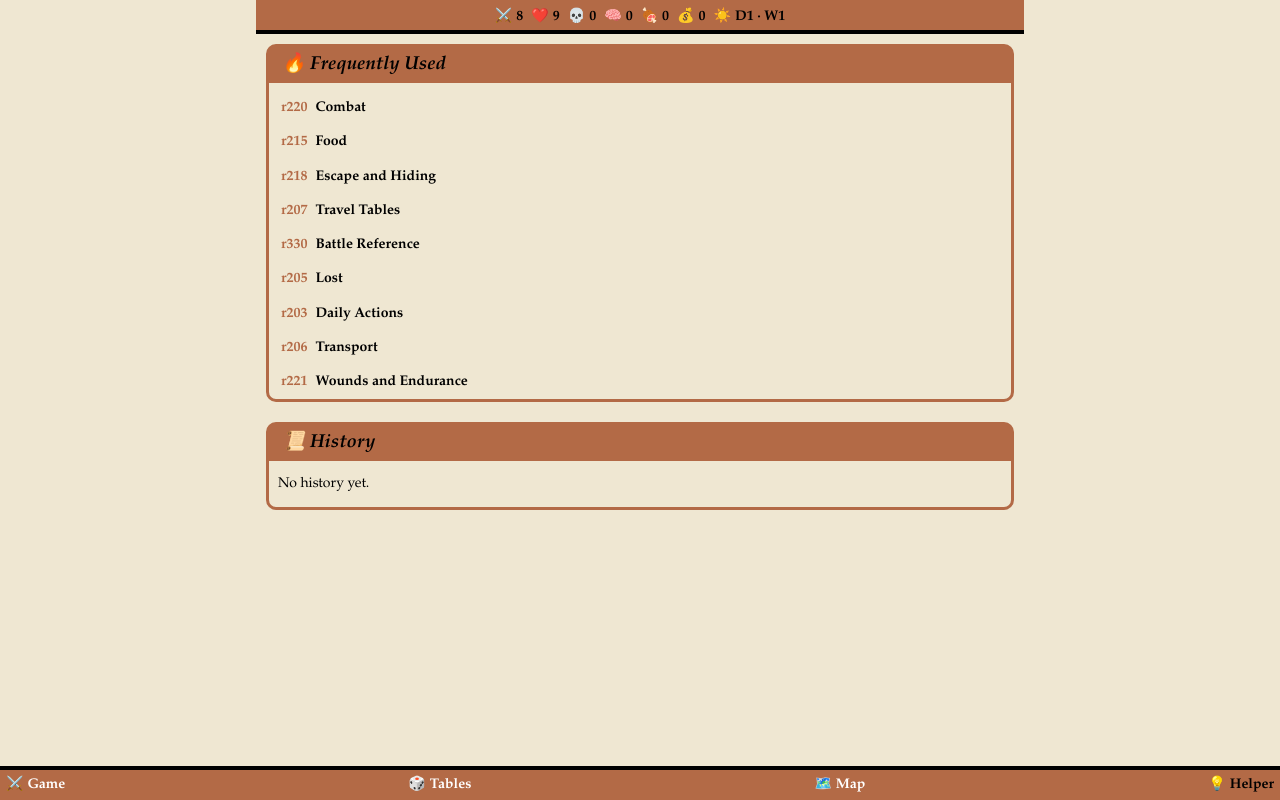
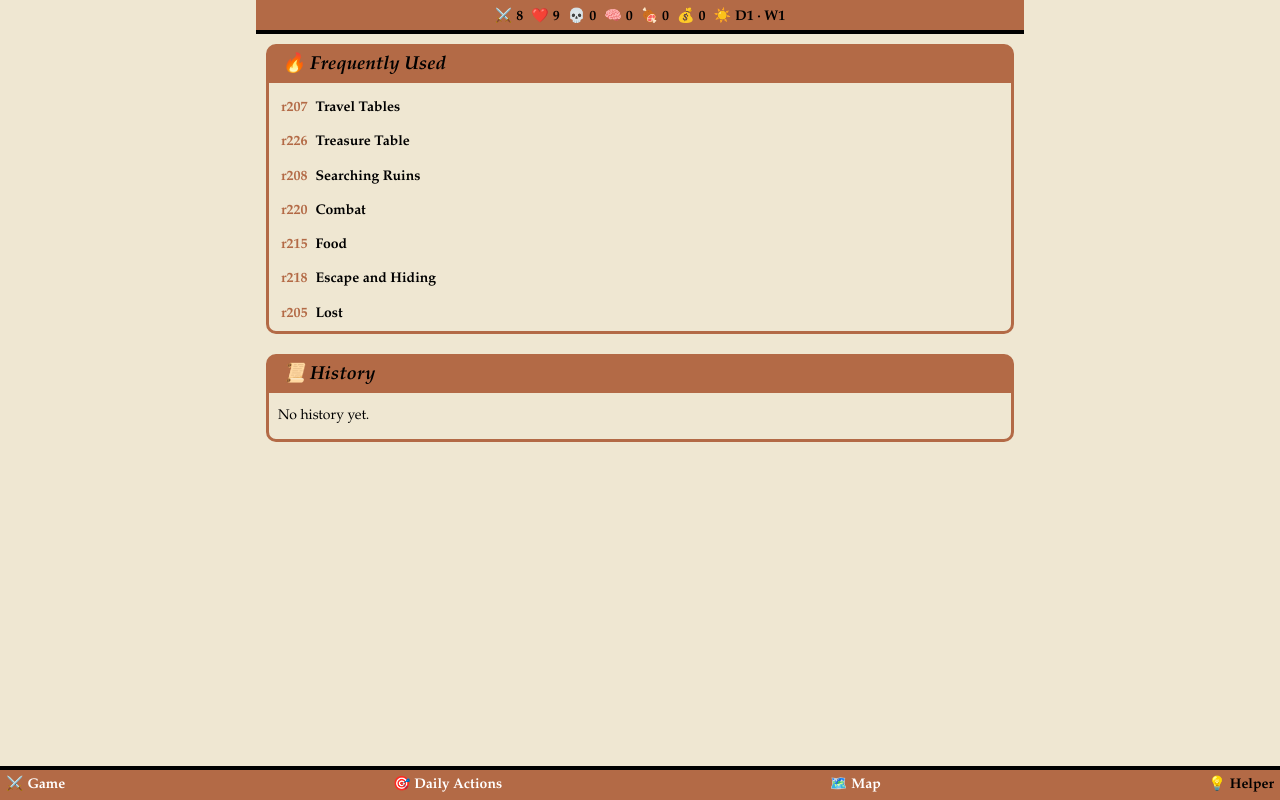
Before and after one commit to BroBuddy/Barbarian-Prince, a React (Vite) app: page /helper in a window 1280 px wide. Built offline with nearby package versions, Linux system fonts and the light colour scheme.

Commit message:
changed useful links

```diff
--- a/src/components/FrequentlyUsed.tsx
+++ b/src/components/FrequentlyUsed.tsx
@@ -4,6 +4,18 @@ import { Link } from "react-router-dom";
 
 function FrequentlyUsed() {
   const frequentlyUsed: TagItem[] = [
+    {
+      tag: "r207",
+      title: "Travel Tables",
+    },
+    {
+      tag: "r226",
+      title: "Treasure Table",
+    },
+    {
+      tag: "r208",
+      title: "Searching Ruins",
+    },
     {
       tag: "r220",
       title: "Combat",
@@ -17,28 +29,8 @@ function FrequentlyUsed() {
       title: "Escape and Hiding",
     },
     {
-      tag: "r207",
-      title: "Travel Tables",
-    },
-    {
-      tag: "r330",
-      title: "Battle Reference",
-    },
-    {
       tag: "r205",
       title: "Lost",
-    },
-    {
-      tag: "r203",
-      title: "Daily Actions",
-    },
-    {
-      tag: "r206",
-      title: "Transport",
-    },
-    {
-      tag: "r221",
-      title: "Wounds and Endurance",
     },
   ];
 
--- a/src/components/MobileNav.tsx
+++ b/src/components/MobileNav.tsx
@@ -9,7 +9,7 @@ type Links = {
 
 const links: Links[] = [
   { to: "/", icon: "⚔️", label: "Game" },
-  { to: "/table", icon: "🎲", label: "Tables" },
+  { to: "/rule/r203", icon: "🎯", label: "Daily Actions" },
   { to: "/map", icon: "🗺️", label: "Map" },
   { to: "/helper", icon: "💡", label: "Helper" },
 ];
--- a/src/features/rule/data/ruleData.ts
+++ b/src/features/rule/data/ruleData.ts
@@ -177,27 +177,8 @@ export const ruleData: Rule[] = [
     tag: "r208",
     title: "Searching Ruins",
     type: "action",
-    desc: "As a daily action, you spend the day searching ruins with your party. Roll two dice to determine the result.",
-    tables: [
-      {
-        type: "roll-table",
-        label: "Search Ruins (2d6)",
-        cols: ["Roll", "Event"],
-        rows: [
-          ["2", "e133"],
-          ["3", "e135"],
-          ["4", "e136"],
-          ["5", "e137"],
-          ["6", "e139"],
-          ["7", "e131"],
-          ["8", "e132"],
-          ["9", "e134"],
-          ["10", "e138"],
-          ["11", "e135"],
-          ["12", "e035"],
-        ],
-      },
-    ],
+    desc: "",
+    tables: [],
   },
   {
     tag: "r209",
--- a/src/features/table/pages/SearchingRuins.tsx
+++ b/src/features/table/pages/SearchingRuins.tsx
@@ -2,13 +2,18 @@ import Card from "@/components/Card";
 import { ruinsData } from "../data/ruinsData";
 import { parseLinks } from "@/lib/Helper";
 
-function SearchingRuinsTable() {
+function SearchingRuins() {
   const ruinsTable = ruinsData;
 
   if (!ruinsTable) return null;
 
   return (
-    <Card title="Searching Ruins Table">
+    <Card title="Searching Ruins">
+      <p>
+        As a daily action, you spend the day searching ruins with your party.
+        Roll two dice to determine the result.
+      </p>
+
       <table>
         <thead>
           <tr>
@@ -33,4 +38,4 @@ function SearchingRuinsTable() {
   );
 }
 
-export default SearchingRuinsTable;
+export default SearchingRuins;
--- a/src/features/table/pages/TableOverview.tsx
+++ b/src/features/table/pages/TableOverview.tsx
@@ -22,17 +22,6 @@ function TableOverview() {
           </Link>
         ))}
       </Card>
-
-      <Card title="🎲 Special Tables">
-        <Link to="/table/treasure" className="flex flex-row">
-          <span className="m-2">#11</span>
-          <span className="my-2 text-black">Treasure Table</span>
-        </Link>
-        <Link to="/table/ruins" className="flex flex-row">
-          <span className="m-2">#12</span>
-          <span className="my-2 text-black">Searching Ruins Table</span>
-        </Link>
-      </Card>
     </>
   );
 }
--- a/src/routes.tsx
+++ b/src/routes.tsx
@@ -6,6 +6,9 @@ import Preloader from "./components/Preloader";
 const Game = lazy(() => import("./features/game/pages/Game"));
 const EventOverview = lazy(
   () => import("./features/events/pages/EventOverview"),
+);
+const SearchingRuins = lazy(
+  () => import("./features/table/pages/SearchingRuins"),
 );
 const EventDetail = lazy(() => import("./features/events/pages/EventDetail"));
 const Helper = lazy(() => import("./pages/Helper"));
@@ -30,6 +33,7 @@ const router = createBrowserRouter([
       { path: "/", element: <Game /> },
       { path: "/rule", element: <RuleOverview /> },
       { path: "/rule/r207", element: <TableOverview /> },
+      { path: "/rule/r208", element: <SearchingRuins /> },
       { path: "/rule/r226", element: <TreasureTable /> },
       { path: "/rule/:tag", element: <RuleDetail /> },
       { path: "/event", element: <EventOverview /> },
```
Also changed, not shown: 15 other files (tests, documents, lock files or other folders).
